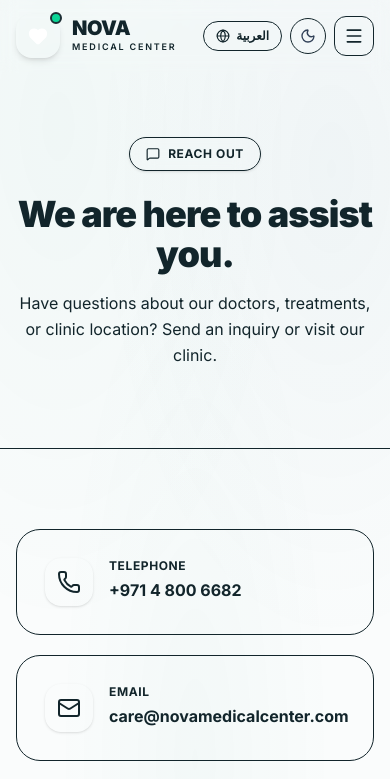
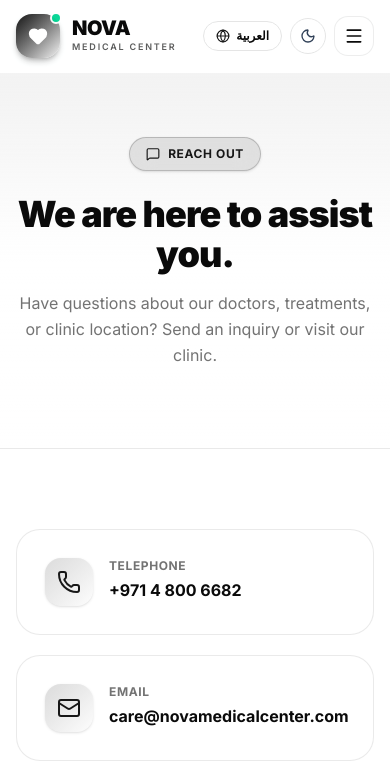
Before and after one commit to yasminali72/nova-medical, a Next.js app: page /en/contact in a window 390 px wide. Shown: the top 779 px of the page. Built offline with nearby package versions, Linux system fonts and the light colour scheme.

Commit message:
Refactor global styles and enhance DoctorCard and ServiceCard components for improved UI consistency. Update color variables to use oklch for better accessibility, refine hover effects, and adjust layout properties for responsiveness. Remove unnecessary padding in templates for a cleaner design.

```diff
--- a/src/app/globals.css
+++ b/src/app/globals.css
@@ -1,123 +1,125 @@
 @import "tailwindcss";
 
+@custom-variant dark (&:is(.dark *));
+
+@theme inline {
+  --color-background: var(--background);
+  --color-foreground: var(--foreground);
+  --font-sans: var(--font-geist-sans);
+  --font-mono: var(--font-geist-mono);
+  --color-sidebar-ring: var(--sidebar-ring);
+  --color-sidebar-border: var(--sidebar-border);
+  --color-sidebar-accent-foreground: var(--sidebar-accent-foreground);
+  --color-sidebar-accent: var(--sidebar-accent);
+  --color-sidebar-primary-foreground: var(--sidebar-primary-foreground);
+  --color-sidebar-primary: var(--sidebar-primary);
+  --color-sidebar-foreground: var(--sidebar-foreground);
+  --color-sidebar: var(--sidebar);
+  --color-chart-5: var(--chart-5);
+  --color-chart-4: var(--chart-4);
+  --color-chart-3: var(--chart-3);
+  --color-chart-2: var(--chart-2);
+  --color-chart-1: var(--chart-1);
+  --color-ring: var(--ring);
+  --color-input: var(--input);
+  --color-border: var(--border);
+  --color-destructive: var(--destructive);
+  --color-accent-foreground: var(--accent-foreground);
+  --color-accent: var(--accent);
+  --color-muted-foreground: var(--muted-foreground);
+  --color-muted: var(--muted);
+  --color-secondary-foreground: var(--secondary-foreground);
+  --color-secondary: var(--secondary);
+  --color-primary-foreground: var(--primary-foreground);
+  --color-primary: var(--primary);
+  --color-popover-foreground: var(--popover-foreground);
+  --color-popover: var(--popover);
+  --color-card-foreground: var(--card-foreground);
+  --color-card: var(--card);
+  --radius-sm: calc(var(--radius) - 4px);
+  --radius-md: calc(var(--radius) - 2px);
+  --radius-lg: var(--radius);
+  --radius-xl: calc(var(--radius) + 4px);
+}
+
+:root {
+  --radius: 0.625rem;
+  --card: oklch(1 0 0);
+  --card-foreground: oklch(0.145 0 0);
+  --popover: oklch(1 0 0);
+  --popover-foreground: oklch(0.145 0 0);
+  --primary: oklch(0.205 0 0);
+  --primary-foreground: oklch(0.985 0 0);
+  --secondary: oklch(0.97 0 0);
+  --secondary-foreground: oklch(0.205 0 0);
+  --muted: oklch(0.97 0 0);
+  --muted-foreground: oklch(0.556 0 0);
+  --accent: oklch(0.97 0 0);
+  --accent-foreground: oklch(0.205 0 0);
+  --destructive: oklch(0.577 0.245 27.325);
+  --border: oklch(0.922 0 0);
+  --input: oklch(0.922 0 0);
+  --ring: oklch(0.708 0 0);
+  --chart-1: oklch(0.646 0.222 41.116);
+  --chart-2: oklch(0.6 0.118 184.704);
+  --chart-3: oklch(0.398 0.07 227.392);
+  --chart-4: oklch(0.828 0.189 84.429);
+  --chart-5: oklch(0.769 0.188 70.08);
+  --sidebar: oklch(0.985 0 0);
+  --sidebar-foreground: oklch(0.145 0 0);
+  --sidebar-primary: oklch(0.205 0 0);
+  --sidebar-primary-foreground: oklch(0.985 0 0);
+  --sidebar-accent: oklch(0.97 0 0);
+  --sidebar-accent-foreground: oklch(0.205 0 0);
+  --sidebar-border: oklch(0.922 0 0);
+  --sidebar-ring: oklch(0.708 0 0);
+  --background: oklch(1 0 0);
+  --foreground: oklch(0.145 0 0);
+}
+
+.dark {
+  --background: oklch(0.145 0 0);
+  --foreground: oklch(0.985 0 0);
+  --card: oklch(0.205 0 0);
+  --card-foreground: oklch(0.985 0 0);
+  --popover: oklch(0.205 0 0);
+  --popover-foreground: oklch(0.985 0 0);
+  --primary: oklch(0.922 0 0);
+  --primary-foreground: oklch(0.205 0 0);
+  --secondary: oklch(0.269 0 0);
+  --secondary-foreground: oklch(0.985 0 0);
+  --muted: oklch(0.269 0 0);
+  --muted-foreground: oklch(0.708 0 0);
+  --accent: oklch(0.269 0 0);
+  --accent-foreground: oklch(0.985 0 0);
+  --destructive: oklch(0.704 0.191 22.216);
+  --border: oklch(1 0 0 / 10%);
+  --input: oklch(1 0 0 / 15%);
+  --ring: oklch(0.556 0 0);
+  --chart-1: oklch(0.488 0.243 264.376);
+  --chart-2: oklch(0.696 0.17 162.48);
+  --chart-3: oklch(0.769 0.188 70.08);
+  --chart-4: oklch(0.627 0.265 303.9);
+  --chart-5: oklch(0.645 0.246 16.439);
+  --sidebar: oklch(0.205 0 0);
+  --sidebar-foreground: oklch(0.985 0 0);
+  --sidebar-primary: oklch(0.488 0.243 264.376);
+  --sidebar-primary-foreground: oklch(0.985 0 0);
+  --sidebar-accent: oklch(0.269 0 0);
+  --sidebar-accent-foreground: oklch(0.985 0 0);
+  --sidebar-border: oklch(1 0 0 / 10%);
+  --sidebar-ring: oklch(0.556 0 0);
+}
+
 @layer base {
-  :root {
-    --background: 160 30% 98.5%;
-    --foreground: 195 40% 12%;
-
-    --card: 0 0% 100%;
-    --card-foreground: 195 40% 12%;
-
-    --popover: 0 0% 100%;
-    --popover-foreground: 195 40% 12%;
-
-    /* User Requested Palette:
-       primary: '#006857' -> 170 100% 20.4%
-       on-primary: '#ffffff'
-       primary-container: '#00846e' -> 170 100% 25.9%
-       on-primary-container: '#f4fffa'
-       inverse-primary: '#5ddbbe'
-       secondary: '#1e667f' -> 196 62% 31%
-       on-secondary: '#ffffff'
-       secondary-container: '#a1e0fd' -> 199 94% 81%
-       on-secondary-container: '#1c657e' -> 196 64% 30%
-       tertiary: '#545e60' -> 190 7% 35%
-       on-tertiary: '#ffffff'
-       tertiary-container: '#6c7679' -> 193 6% 45%
-       on-tertiary-container: '#f8fdff'
-    */
-    --primary: 170 100% 20.4%;
-    --primary-foreground: 0 0% 100%;
-    --primary-container: 170 100% 25.9%;
-    --on-primary-container: 156 100% 98%;
-    --inverse-primary: 166 61% 61%;
-
-    --secondary: 196 62% 31%;
-    --secondary-foreground: 0 0% 100%;
-    --secondary-container: 199 94% 81%;
-    --on-secondary-container: 196 64% 30%;
-
-    --tertiary: 190 7% 35%;
-    --on-tertiary: 0 0% 100%;
-    --tertiary-container: 193 6% 45%;
-    --on-tertiary-container: 200 100% 99%;
-
-    --muted: 196 30% 94%;
-    --muted-foreground: 190 7% 42%;
-
-    --accent: 196 62% 31%;
-    --accent-foreground: 0 0% 100%;
-
-    --destructive: 0 84% 60%;
-    --destructive-foreground: 0 0% 100%;
-
-    --border: 170 20% 90%;
-    --input: 170 20% 90%;
-    --ring: 170 100% 20.4%;
-
-    --radius: 1rem;
+  * {
+    @apply border-border outline-ring/50;
   }
-
-  .dark {
-    --background: 196 45% 7%;
-    --foreground: 160 30% 98%;
-
-    --card: 196 40% 10%;
-    --card-foreground: 160 30% 98%;
-
-    --popover: 196 40% 10%;
-    --popover-foreground: 160 30% 98%;
-
-    --primary: 166 61% 55%;
-    --primary-foreground: 196 45% 7%;
-    --primary-container: 170 100% 22%;
-    --on-primary-container: 156 100% 95%;
-    --inverse-primary: 170 100% 20.4%;
-
-    --secondary: 199 85% 70%;
-    --secondary-foreground: 196 64% 15%;
-    --secondary-container: 196 62% 25%;
-    --on-secondary-container: 199 94% 85%;
-
-    --tertiary: 193 15% 75%;
-    --on-tertiary: 196 45% 7%;
-    --tertiary-container: 193 10% 28%;
-    --on-tertiary-container: 200 100% 98%;
-
-    --muted: 196 30% 15%;
-    --muted-foreground: 193 15% 65%;
-
-    --accent: 199 85% 65%;
-    --accent-foreground: 196 45% 7%;
-
-    --destructive: 0 63% 38%;
-    --destructive-foreground: 210 40% 98%;
-
-    --border: 196 30% 18%;
-    --input: 196 30% 18%;
-    --ring: 166 61% 55%;
+  body {
+    @apply bg-background text-foreground;
   }
 }
 
-body {
-  background-color: hsl(var(--background));
-  color: hsl(var(--foreground));
-  font-feature-settings: "cv02", "cv03", "cv04", "cv11";
-  overflow-x: hidden;
-  background-image:
-    radial-gradient(at 15% 15%, hsla(170, 100%, 25%, 0.04) 0px, transparent 50%),
-    radial-gradient(at 85% 20%, hsla(196, 62%, 31%, 0.05) 0px, transparent 50%),
-    radial-gradient(at 50% 90%, hsla(170, 100%, 25%, 0.03) 0px, transparent 50%);
-  background-attachment: fixed;
-}
-
-.dark body {
-  background-image:
-    radial-gradient(at 10% 10%, hsla(166, 61%, 55%, 0.06) 0px, transparent 45%),
-    radial-gradient(at 90% 25%, hsla(199, 85%, 65%, 0.06) 0px, transparent 45%),
-    radial-gradient(at 50% 85%, hsla(166, 61%, 55%, 0.04) 0px, transparent 50%);
-  background-attachment: fixed;
-}
 
 
 /* Custom scrollbar */
@@ -189,3 +191,28 @@ body {
 [dir="ltr"] {
   text-align: left;
 }
+
+
+
+::-webkit-scrollbar {
+  width: 6px;
+  height: 6px;
+}
+
+::-webkit-scrollbar-track {
+  background: transparent;
+}
+
+::-webkit-scrollbar-thumb {
+  background: var(--border);
+  border-radius: 10px;
+}
+
+::-webkit-scrollbar-thumb:hover {
+  background: var(--primary);
+}
+
+* {
+  scrollbar-width: thin;
+  scrollbar-color: var(--primary) transparent;
+}
--- a/src/components/cards/ServiceCard.tsx
+++ b/src/components/cards/ServiceCard.tsx
@@ -21,7 +21,7 @@ export async function ServiceCard({ service }: ServiceCardProps) {
 
       <div className="relative z-10">
         <div className="flex items-center justify-between mb-6">
-          <div className="w-14 h-14 rounded-2xl bg-gradient-to-br from-primary/15 to-accent/15 text-primary flex items-center justify-center group-hover:scale-105 group-hover:bg-gradient-to-br group-hover:from-primary group-hover:to-accent group-hover:text-primary-foreground transition-all duration-300 shadow-sm shadow-primary/10">
+          <div className="w-14 h-14 rounded-2xl text-primary flex items-center justify-center bg-pri group-hover:scale-105 group-hover:bg-gradient-to-br group-hover:from-primary group-hover:to-accent group-hover:text-primary-foreground transition-all duration-300 shadow-sm shadow-primary/10">
             <SpecialtyIcon name={service.icon} className="w-7 h-7" />
           </div>
           <span className="inline-flex items-center gap-1.5 px-3 py-1.5 rounded-full bg-muted/80 text-xs font-semibold text-muted-foreground border border-border/60">
--- a/src/modules/doctors/templates/DoctorDetailTemplate.tsx
+++ b/src/modules/doctors/templates/DoctorDetailTemplate.tsx
@@ -27,7 +27,7 @@ export async function DoctorDetailTemplate({ slug }: { slug: string }) {
   const specialty = specialties.find((s) => s.id === doctor.specialtyId);
 
   return (
-    <div className="flex flex-col gap-16 pb-28">
+    <div className="flex flex-col gap-16">
       {/* Breadcrumb */}
       <section className="pt-12 max-w-7xl mx-auto px-4 sm:px-6 lg:px-8 w-full">
         <Link
--- a/src/modules/doctors/templates/DoctorsTemplate.tsx
+++ b/src/modules/doctors/templates/DoctorsTemplate.tsx
@@ -8,7 +8,7 @@ export async function DoctorsTemplate() {
   const t = await getTranslations();
 
   return (
-    <div className="flex flex-col gap-16 pb-28">
+    <div className="flex flex-col gap-16">
       {/* Header */}
       <section className="relative pt-16 sm:pt-24 border-b border-border/70 pb-20 bg-gradient-to-b from-primary/[0.05] via-card/50 to-transparent">
         <div className="max-w-7xl mx-auto px-4 sm:px-6 lg:px-8 text-center">
```
Also changed, not shown: src/components/cards/DoctorCard.tsx (+5 -3 lines).
